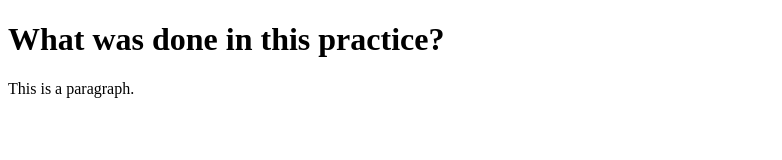
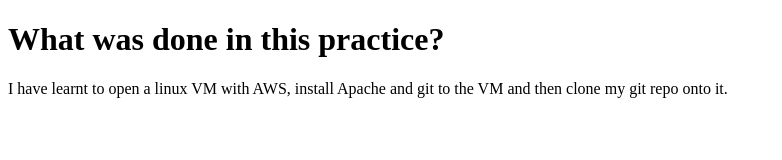
Before and after one commit to CL1-96/Git-Web-Practice, a plain HTML site: page index.html in a window 1280 px wide. Shown: the whole page, without its empty margins (0-782 px from the left). Drawn offline with Linux system fonts and the light colour scheme.

Commit message:
Updated paragraph
Paragraph 1 updated with what has been learnt

```diff
--- a/index.html
+++ b/index.html
@@ -6,7 +6,7 @@
 <body>
 
 <h1>What was done in this practice?</h1>
-<p>This is a paragraph.</p>
+<p>I have learnt to open a linux VM with AWS, install Apache and git to the VM and then clone my git repo onto it.</p>
 
 </body>
 </html>
```
